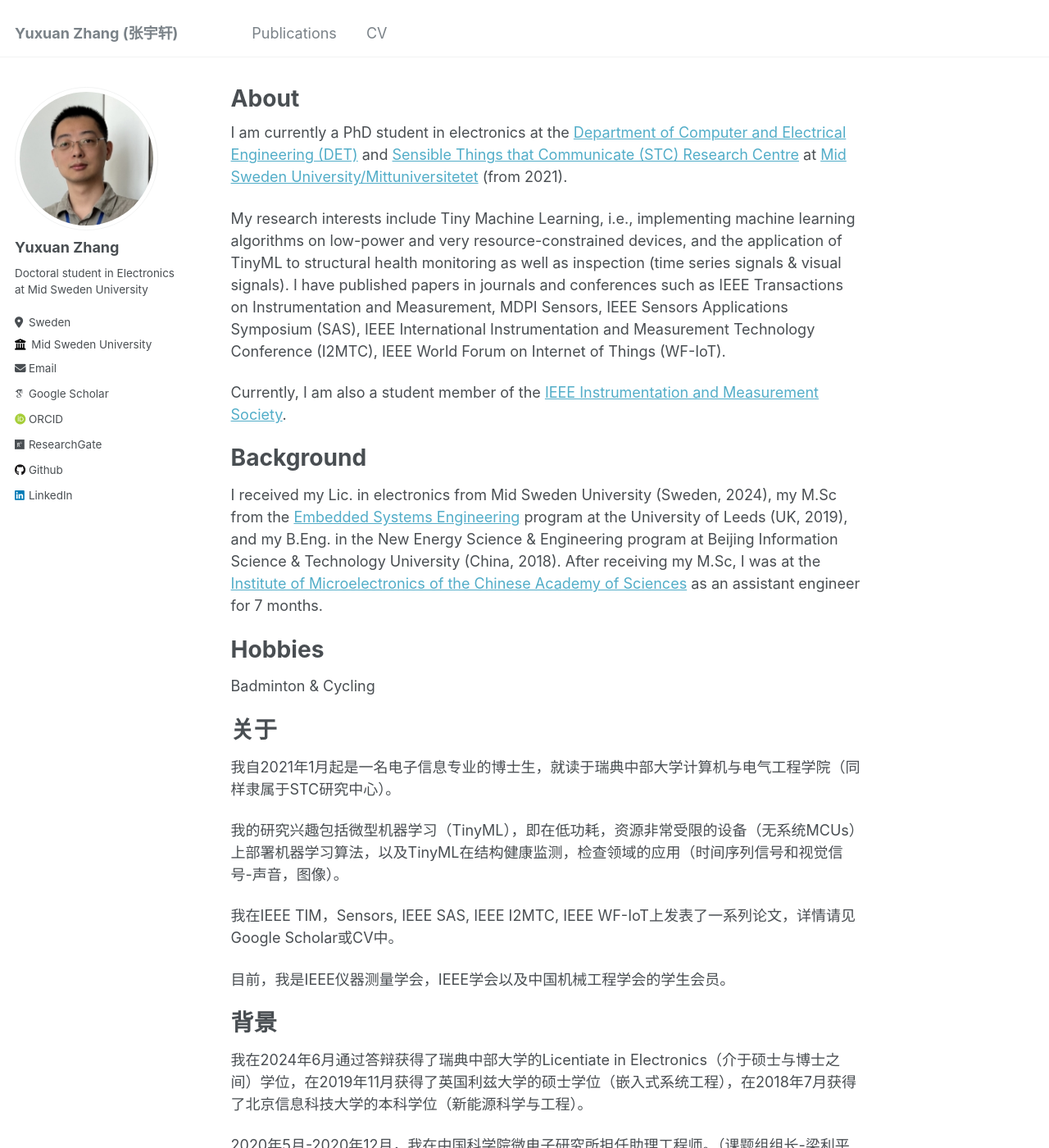
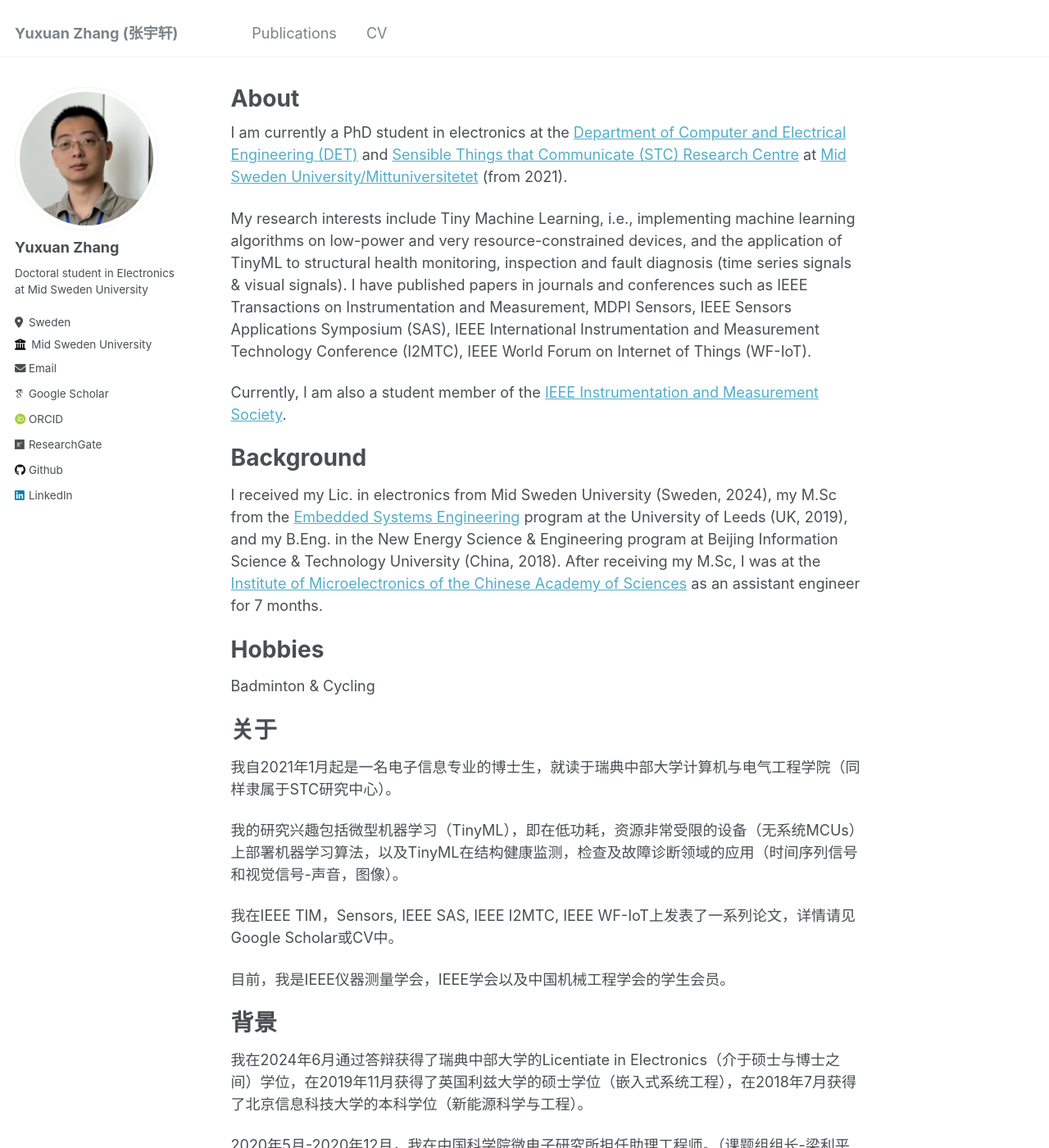
Before and after one commit to YuxuanZhang-96/YuxuanZhang-96.github.io, a Jekyll site: the page built from _pages/about.md, in a window 1280 px wide and 1400 px high. Shown: the whole window at 82% size. Built offline with Jekyll 4.4.1, drawn with Linux system fonts in a browser that asks for light colours; some web fonts are replaced.

Commit message:
Update about.md

```diff
--- a/_pages/about.md
+++ b/_pages/about.md
@@ -9,7 +9,7 @@ redirect_from:
 I am currently a PhD student in electronics at the
 [Department of Computer and Electrical Engineering (DET)](https://www.miun.se/en/meet-mid-sweden-university/Organisation/departments/det/) and [Sensible Things that Communicate (STC) Research Centre](https://www.miun.se/en/Research/research-centers/stc/) at [Mid Sweden University/Mittuniversitetet](https://www.miun.se/en/) (from 2021).
 
-My research interests include Tiny Machine Learning, i.e., implementing machine learning algorithms on low-power and very resource-constrained devices, and the application of TinyML to structural health monitoring as well as inspection (time series signals & visual signals).  I have published papers in journals and conferences such as IEEE Transactions on Instrumentation and Measurement, MDPI Sensors, IEEE Sensors Applications Symposium (SAS), IEEE International Instrumentation and Measurement Technology Conference (I2MTC), IEEE World Forum on Internet of Things (WF-IoT).
+My research interests include Tiny Machine Learning, i.e., implementing machine learning algorithms on low-power and very resource-constrained devices, and the application of TinyML to structural health monitoring, inspection and fault diagnosis (time series signals & visual signals).  I have published papers in journals and conferences such as IEEE Transactions on Instrumentation and Measurement, MDPI Sensors, IEEE Sensors Applications Symposium (SAS), IEEE International Instrumentation and Measurement Technology Conference (I2MTC), IEEE World Forum on Internet of Things (WF-IoT).
 
 Currently, I am also a student member of the [IEEE Instrumentation and Measurement Society](https://ieee-ims.org/).
 
@@ -26,7 +26,7 @@ Badminton & Cycling
 ======
 我自2021年1月起是一名电子信息专业的博士生，就读于瑞典中部大学计算机与电气工程学院（同样隶属于STC研究中心）。
 
-我的研究兴趣包括微型机器学习（TinyML），即在低功耗，资源非常受限的设备（无系统MCUs）上部署机器学习算法，以及TinyML在结构健康监测，检查领域的应用（时间序列信号和视觉信号-声音，图像）。
+我的研究兴趣包括微型机器学习（TinyML），即在低功耗，资源非常受限的设备（无系统MCUs）上部署机器学习算法，以及TinyML在结构健康监测，检查及故障诊断领域的应用（时间序列信号和视觉信号-声音，图像）。
 
 我在IEEE TIM，Sensors, IEEE SAS, IEEE I2MTC, IEEE WF-IoT上发表了一系列论文，详情请见Google Scholar或CV中。
 
```
